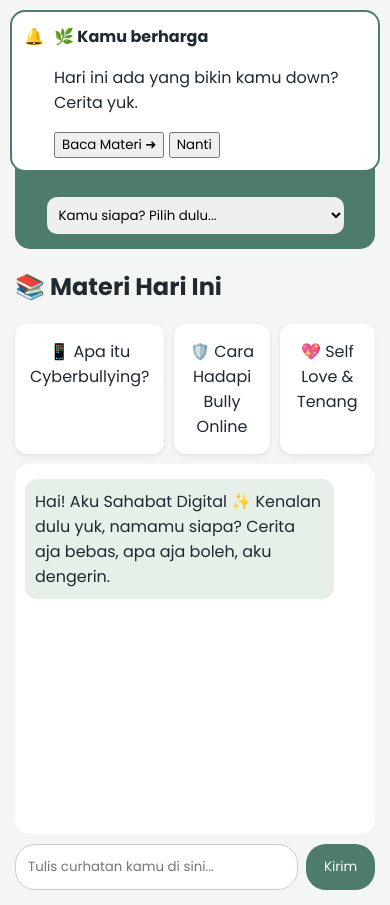
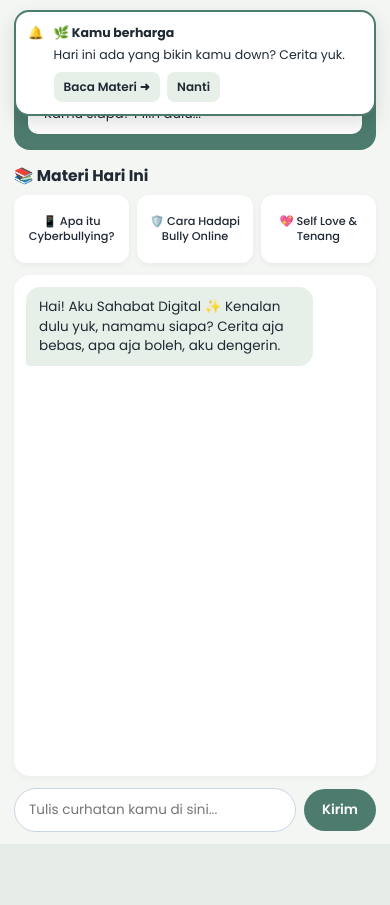
Before and after one commit to sahabatdigitalai01-lang/Sahabat.Digital, a plain HTML site: page index.html in a window 390 px wide. After the commit the page ends 844 px from the top, so only its background shows below. Drawn offline with Linux system fonts and the light colour scheme.

Commit message:
Refactor CSS for improved layout and responsiveness
Refactored CSS styles for improved layout and responsiveness. Updated various elements to enhance visual consistency and user experience.

```diff
--- a/style.css
+++ b/style.css
@@ -1,87 +1,185 @@
 * {
   font-family: 'Poppins', sans-serif;
+  box-sizing: border-box;
+  margin: 0;
+  padding: 0;
 }
+
+html {
+  background: #e6ece8;
+  width: 100%;
+  overflow-x: hidden;
+}
+
 body {
   background: #f4f6f4;
   color: #1f2933;
-  margin: 0;
-  padding: 15px;
+  width: 100%;
+  max-width: 480px;
+  height: 100vh;
+  height: 100dvh;
+  margin: 0 auto;
+  padding: 12px 14px calc(12px + env(safe-area-inset-bottom));
+  display: flex;
+  flex-direction: column;
+  overflow-x: hidden;
+  overflow-y: auto;
 }
+
+/* Header Utama */
 header {
+  width: 100%;
   background: #4d7c6f;
   color: white;
-  padding: 15px;
-  border-radius: 15px;
+  padding: 16px 14px;
+  border-radius: 16px;
   text-align: center;
+  flex-shrink: 0;
 }
+
+header h1 {
+  font-size: clamp(18px, 5vw, 22px);
+  font-weight: 700;
+  white-space: nowrap;
+}
+
+header p {
+  font-size: clamp(12px, 3.3vw, 13.5px);
+  margin: 4px 0 12px;
+  opacity: 0.95;
+}
+
 select {
-  padding: 8px;
+  width: 100%;
+  padding: 10px 12px;
   border-radius: 10px;
   border: none;
-  margin-top: 10px;
-  width: 90%;
+  background: white;
+  color: #1f2933;
+  font-size: clamp(12.5px, 3.4vw, 13.5px);
+  outline: none;
 }
+
+/* Bagian Materi Hari Ini */
+section {
+  width: 100%;
+  flex-shrink: 0;
+}
+
+section h2 {
+  font-size: clamp(14.5px, 4vw, 16px);
+  font-weight: 700;
+  margin: 14px 0 8px;
+}
+
 .materi-grid {
+  display: grid;
+  grid-template-columns: repeat(3, minmax(0, 1fr));
+  gap: 8px;
+  width: 100%;
+}
+
+.card {
+  min-width: 0;
+  background: white;
+  padding: 10px 6px;
+  border-radius: 12px;
+  text-align: center;
+  font-size: clamp(10.5px, 2.9vw, 12px);
+  font-weight: 500;
+  line-height: 1.35;
+  cursor: pointer;
   display: flex;
-  gap: 10px;
-  margin: 10px 0;
+  align-items: center;
+  justify-content: center;
+  min-height: 68px;
+  overflow-wrap: break-word;
+  word-wrap: break-word;
+  box-shadow: 0 2px 6px rgba(0, 0, 0, 0.05);
 }
-.card {
-  background: white;
-  padding: 15px;
-  border-radius: 12px;
+
+/* Kotak Chat Otomatis Mengisi Sisa Layar */
+#chatBox {
+  width: 100%;
   flex: 1;
-  text-align: center;
-  cursor: pointer;
-  box-shadow: 0 2px 5px #dce3de;
-}
-#chatBox {
-  height: 350px;
+  min-height: 140px;
   overflow-y: auto;
   background: white;
-  border-radius: 15px;
-  padding: 10px;
-  margin: 10px 0;
+  border-radius: 16px;
+  padding: 12px;
+  margin: 12px 0;
+  display: flex;
+  flex-direction: column;
+  gap: 8px;
+  box-shadow: 0 2px 6px rgba(0, 0, 0, 0.04);
 }
+
 .bubble-bot {
   background: #e7efe9;
-  padding: 10px;
-  border-radius: 12px;
-  margin: 5px 0;
+  color: #1f2933;
+  padding: 10px 13px;
+  border-radius: 14px 14px 14px 4px;
   max-width: 85%;
+  font-size: clamp(12.5px, 3.5vw, 13.5px);
+  line-height: 1.45;
+  align-self: flex-start;
+  overflow-wrap: break-word;
 }
+
 .bubble-user {
-  background: #e2e8f0;
-  padding: 10px;
-  border-radius: 12px;
-  margin: 5px 0;
-  margin-left: auto;
+  background: #4d7c6f;
+  color: white;
+  padding: 10px 13px;
+  border-radius: 14px 14px 4px 14px;
   max-width: 85%;
-  text-align: right;
+  font-size: clamp(12.5px, 3.5vw, 13.5px);
+  line-height: 1.45;
+  align-self: flex-end;
+  overflow-wrap: break-word;
 }
+
+/* Kolom Ketik & Tombol Kirim Selalu Terlihat di Bawah */
 .input-area {
   display: flex;
+  align-items: center;
   gap: 8px;
+  width: 100%;
+  flex-shrink: 0;
 }
+
 .input-area input {
   flex: 1;
-  padding: 12px;
-  border-radius: 20px;
-  border: 1px solid #ccc;
+  min-width: 0;
+  width: 100%;
+  padding: 11px 14px;
+  border-radius: 999px;
+  border: 1px solid #cbd5e1;
+  background: white;
+  font-size: clamp(12.5px, 3.5vw, 13.5px);
+  outline: none;
 }
+
 .input-area button {
+  flex-shrink: 0;
+  white-space: nowrap;
   background: #4d7c6f;
   color: white;
   border: none;
-  padding: 12px 18px;
-  border-radius: 20px;
+  padding: 11px 18px;
+  border-radius: 999px;
+  font-size: clamp(12.5px, 3.5vw, 13.5px);
+  font-weight: 600;
   cursor: pointer;
 }
+
+/* Popup Notifikasi Dalam Web */
 .notif-popup {
   position: fixed;
   top: 10px;
-  left: 10px;
-  right: 10px;
+  left: 14px;
+  right: 14px;
+  max-width: 452px;
+  margin: 0 auto;
   background: white;
   border: 2px solid #4d7c6f;
   border-radius: 15px;
@@ -89,7 +187,27 @@ select {
   z-index: 99;
   display: flex;
   gap: 10px;
+  font-size: 12.5px;
+  box-shadow: 0 8px 20px rgba(0, 0, 0, 0.12);
 }
+
+.notif-popup p {
+  margin: 4px 0 8px;
+}
+
+.notif-popup button {
+  background: #e7efe9;
+  color: #1f2933;
+  border: none;
+  border-radius: 8px;
+  padding: 6px 10px;
+  font-size: 12px;
+  font-weight: 600;
+  cursor: pointer;
+  margin-right: 4px;
+}
+
+/* Modal Baca Materi */
 .modal {
   position: fixed;
   inset: 0;
@@ -97,26 +215,39 @@ select {
   display: flex;
   justify-content: center;
   align-items: center;
+  padding: 16px;
   z-index: 100;
 }
+
 .modal-content {
   background: white;
   padding: 20px;
-  border-radius: 15px;
-  width: 90%;
-  max-width: 500px;
+  border-radius: 16px;
+  width: 100%;
+  max-width: 440px;
   position: relative;
+  line-height: 1.6;
+  font-size: 13.5px;
 }
+
+.modal-content h2 {
+  margin-bottom: 10px;
+  padding-right: 75px;
+  font-size: 16px;
+}
+
 .close-btn {
   float: right;
   background: #4d7c6f;
   color: white;
   border: none;
-  padding: 8px 14px;
+  padding: 6px 12px;
   border-radius: 10px;
+  font-size: 12px;
   font-weight: bold;
   cursor: pointer;
 }
+
 .hidden {
   display: none !important;
 }
```
